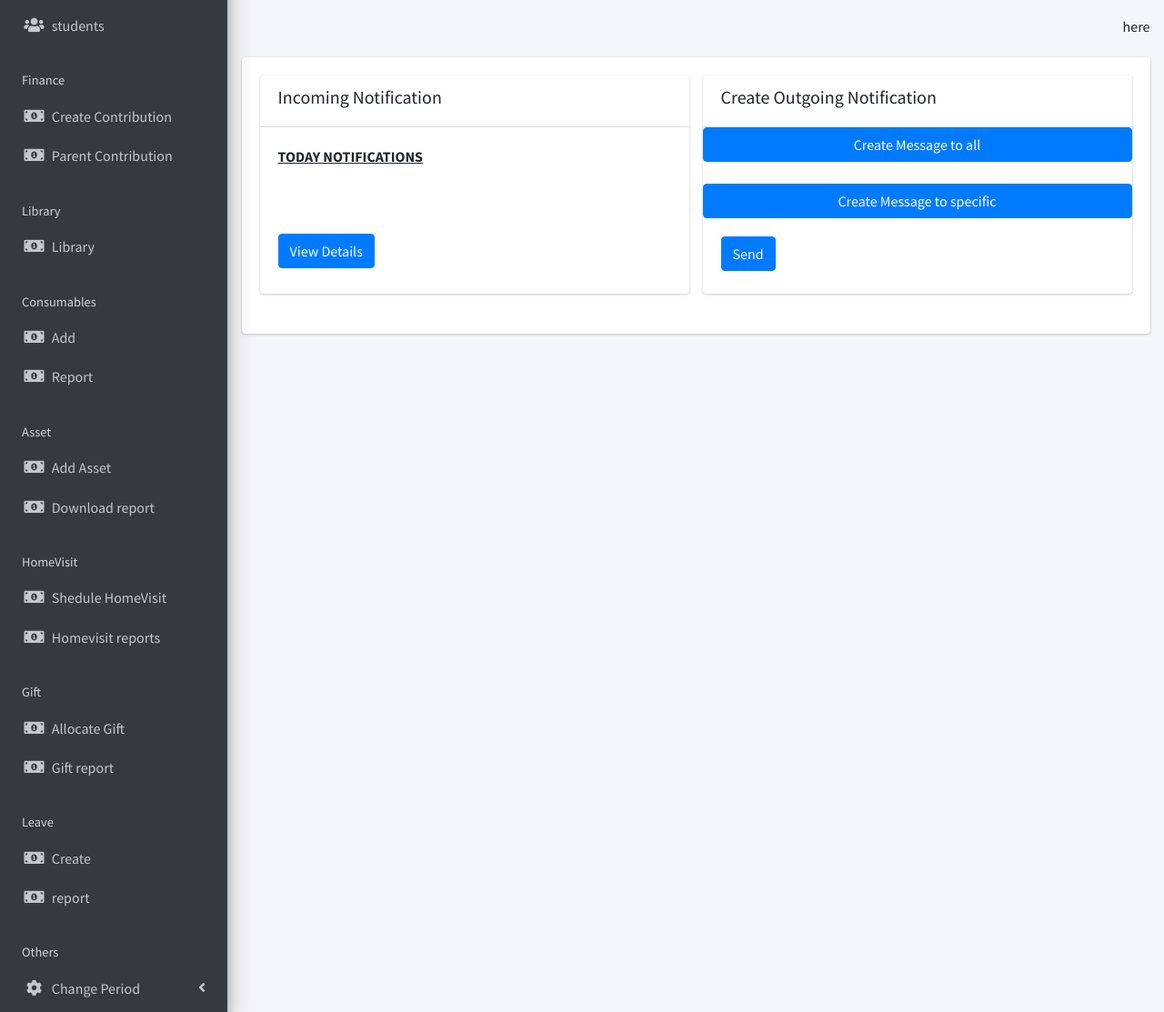
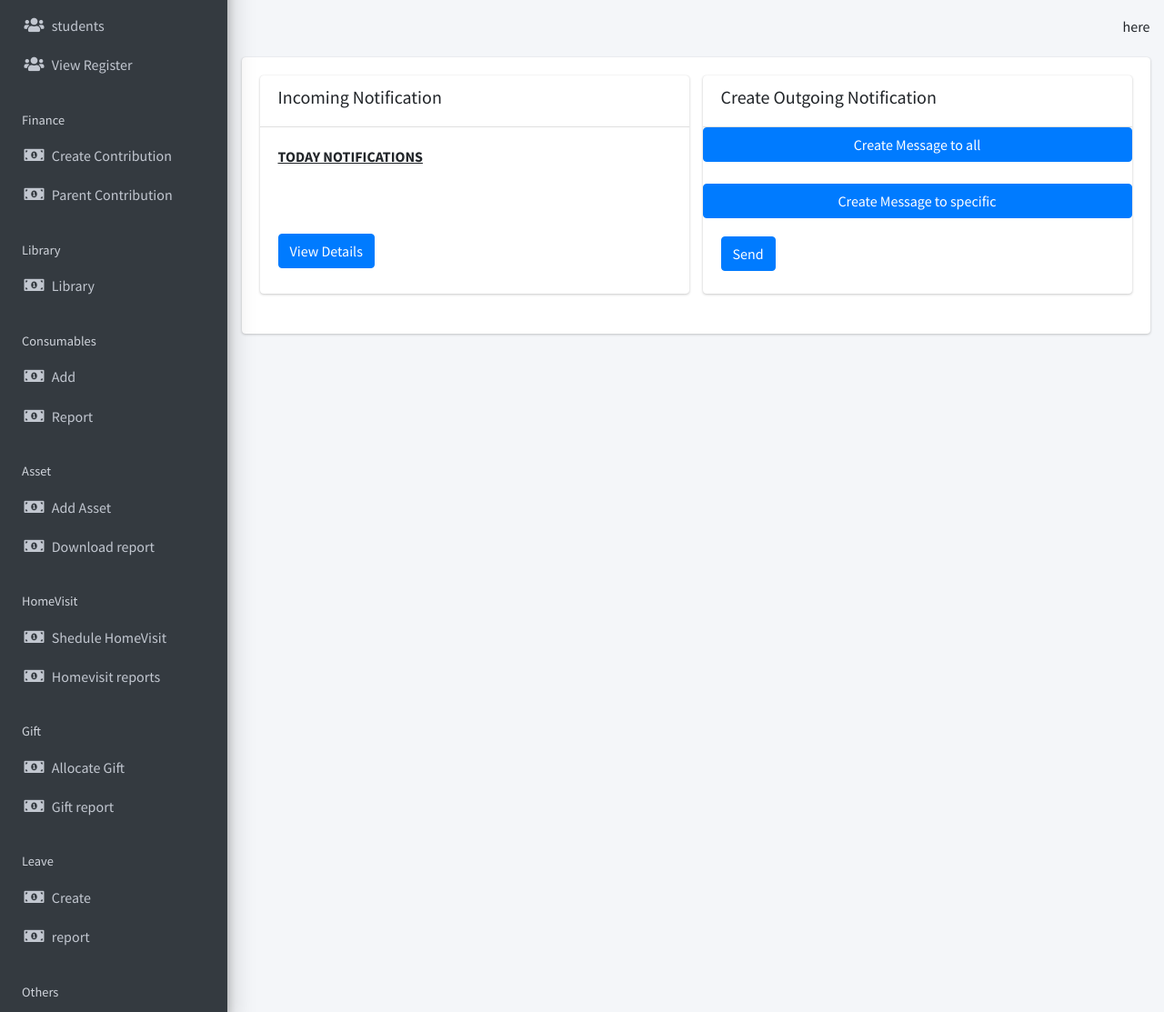
Before and after one commit to Githambo/ERP, a Django app: page /asset in a window 1280 px wide. Shown: the part 57-1170 px from the top of the page at 91% size. Run offline with Django 4.2, Linux system fonts and the light colour scheme; some libraries are stand-ins or nearby versions.

Commit message:
first commit

```diff
--- a/templates/base.html
+++ b/templates/base.html
@@ -10,7 +10,7 @@
   <meta name="viewport" content="width=device-width, initial-scale=1">
   <meta http-equiv="x-ua-compatible" content="ie=edge">
 
-  <title>ACK BUDOKOMI CDC</title>
+  <title>NAMBALE CDC</title>
 
   <!-- Font Awesome Icons -->
   <link rel="stylesheet" href="{% static 'plugins/fontawesome-free/css/all.min.css' %}">
@@ -89,6 +89,14 @@
                 <i class="nav-icon fas fa-users"></i>
                 <p>
                   students
+                </p>
+              </a>
+            </li>
+            <li class="nav-item">
+              <a href="https://thingsboard.cloud/dashboard/1a0b0180-2da7-11ec-a9e6-556e8dbef35c?publicId=bb3e09f0-f5ab-11eb-bce9-1520a2e6ced5" class="nav-link">
+                <i class="nav-icon fas fa-users"></i>
+                <p>
+                  View Register
                 </p>
               </a>
             </li>
```
